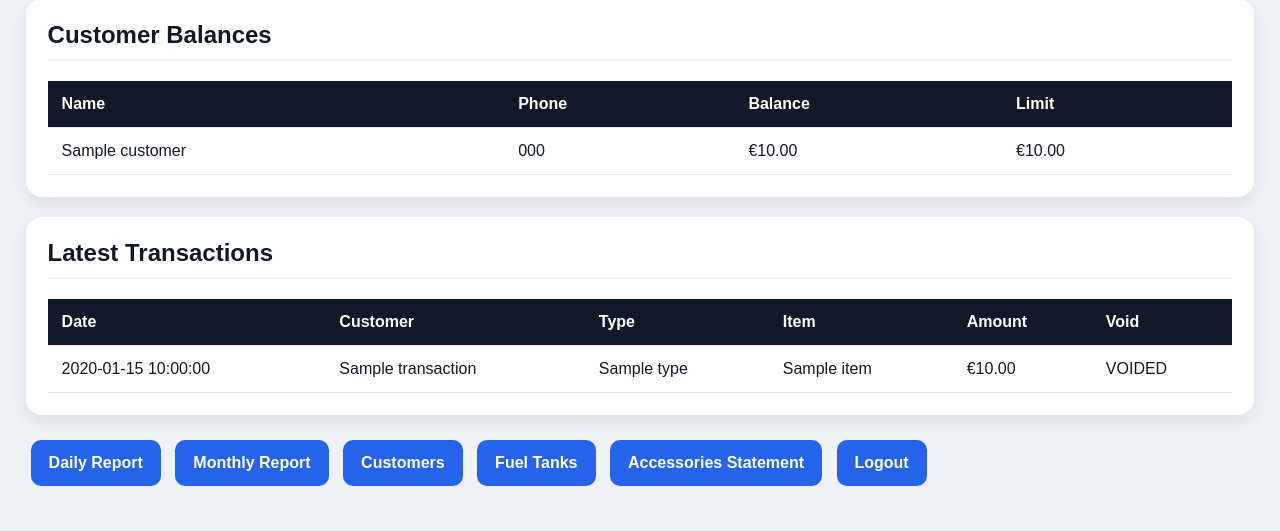
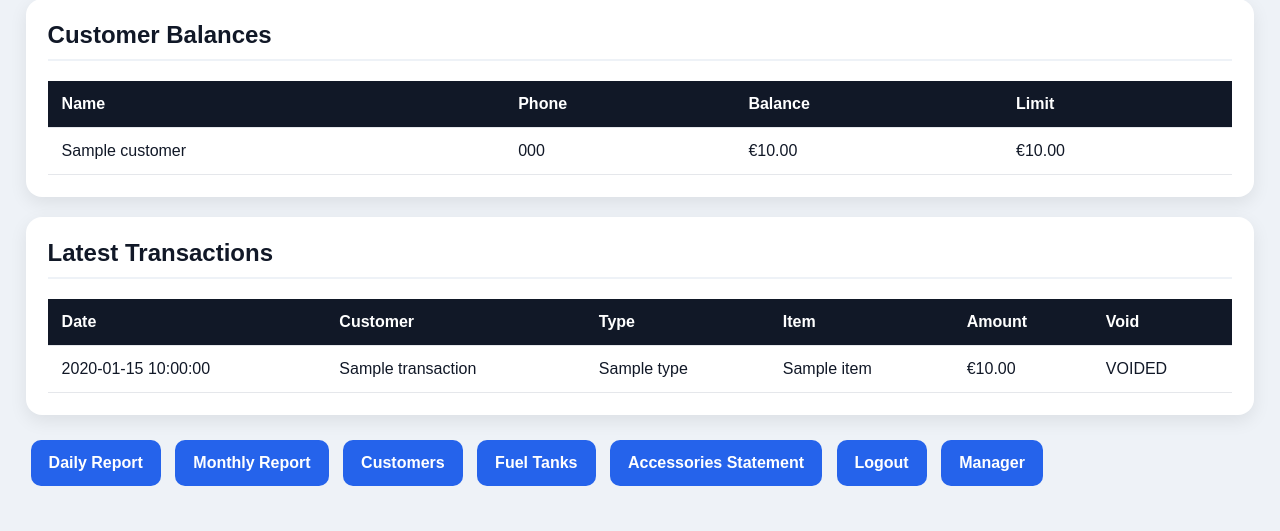
Before and after one commit to iosif-fuels/iosif-fuels-pos-online, a Flask app: page / in a window 1280 px wide. Shown: the part 1171-1702 px from the top of the page. Run offline with Flask 3, Linux system fonts and the light colour scheme; the visitor is signed in with stand-in values (Sample User, id 1); a database or web service that is not in the repository returns one stand-in record (values such as "Sample title"); some libraries are stand-ins or nearby versions.

Commit message:
index.html

```diff
--- a/templates/index.html
+++ b/templates/index.html
@@ -137,6 +137,7 @@
         <a href="/fuel_stock">Fuel Tanks</a>
         <a href="/accessories_statement">Accessories Statement</a>
         <a href="/logout">Logout</a>
+        <a href="/manager">Manager</a>
     </div>
 
 </div>
```
